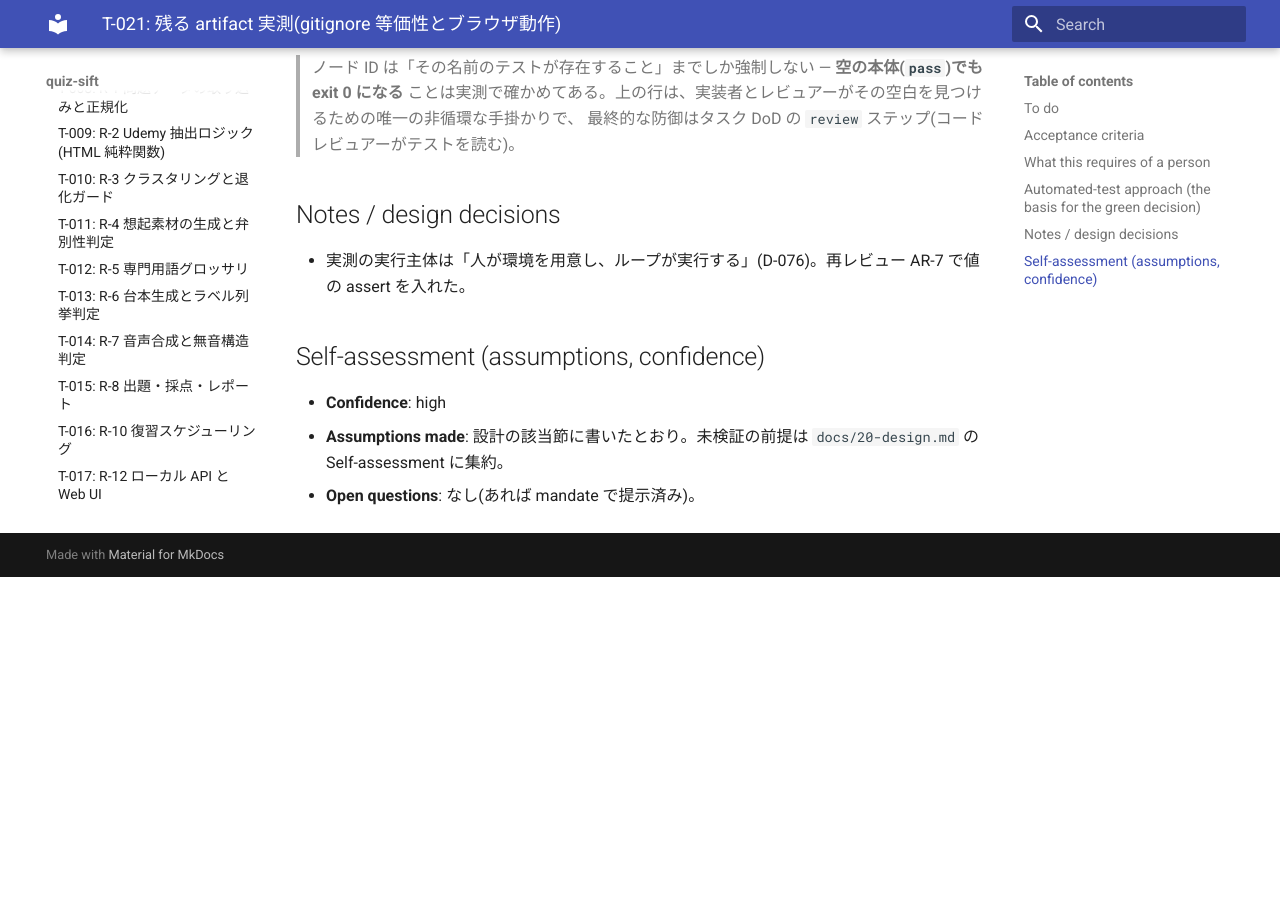
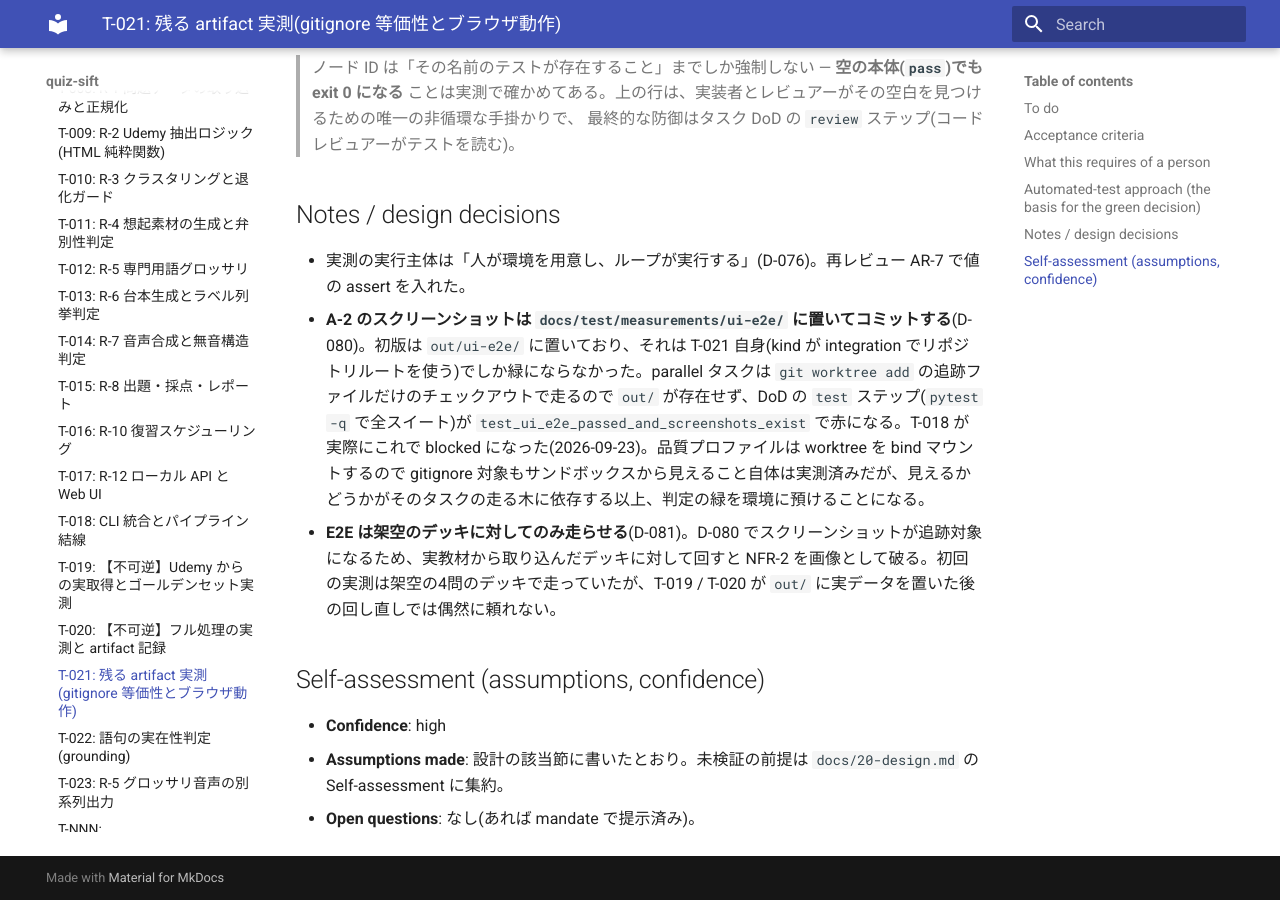
Before and after one commit to komoroko/quiz-sift, an MkDocs documentation site: the page built from docs/tasks/T-021.md, in a window 1280 px wide and 900 px high, scrolled down 1495 px. Built offline with MkDocs 1.6.1 and Material for MkDocs 9.7.7, drawn with Linux system fonts in a browser that asks for light colours; before the commit the page ends 2072 px from its top, so only the background shows below that; some of the changed text lies outside the part shown.

Commit message:
revise: T-021 の scope にスクリーンショットの置き場を足す(D-080, D-081)
T-021 の受入基準 A-2 が要求するスクリーンショットを置ける追跡対象のパスが、どのタスクの
scope にも無かった。out/ui-e2e/ に置いた初版は T-021 自身(kind が integration で
リポジトリルートを使う)でしか緑にならず、parallel タスクは git worktree add の追跡ファイル
だけのチェックアウトで走るので out/ が存在せず、DoD の test ステップ(pytest -q で全スイート)が
test_ui_e2e_passed_and_screenshots_exist で赤になる。T-018 が実際にこれで blocked になった。

変更:
- T-021 の scope.include に docs/test/measurements/ui-e2e/ を追加
- D-080: 置き場の判断。判定方法も基準の文言も変えず、抜けていた1パスを足すだけ。
  同じ形の欠落は D-079(T-007 の pre-commit.md)に続いて2件目。
- D-081: E2E は架空のデッキに対してのみ走らせる。D-080 でスクリーンショットが追跡対象に
  なるため、実教材から取り込んだデッキに対して回すと NFR-2 を画像として破る。初回の実測は
  架空の4問のデッキで走っていたが、T-019 / T-020 が out/ に実データを置いた後の回し直しでは
  偶然に頼れないので制約として書いた。

rein revise --impacted はかけていない。変わるのは T-021 の scope に1ディレクトリ増えることと
decision が2本増えることだけで、どの claim / 受入基準の意味も動かない。--impacted をかけると
T-021 とその下流が needs-revision になり、/tasks の再実行で23タスク全部を keep に分類し直す
作業が発生する。D-078 / D-079 の revise でも同じ理由で見送っている。

レビュー予算(0.99 MB / 0.52 MB、OVER)は今回触らないことを人が決めた。受入時に、最終的な
変更量を見てから max_diff_bytes を上げるかどうか判断する。その時点で config.yaml は再び
凍結されているので、変更にはもう一度 /revise --to mandate が必要になる。

T-021 と T-018 は todo に戻してある(いずれも --fresh)。

```diff
--- a/docs/tasks/T-021.md
+++ b/docs/tasks/T-021.md
@@ -10,7 +10,7 @@
 
 ## To do
 
-`docs/20-design.md` の NFR-2, R-12 節を実装する。scope: `docs/test/measurements/gitignore-equivalence.md`, `docs/test/measurements/ui-e2e.md`, `tests/measurements/test_host_check_logs.py`
+`docs/20-design.md` の NFR-2, R-12 節を実装する。scope: `docs/test/measurements/gitignore-equivalence.md`, `docs/test/measurements/ui-e2e.md`, `docs/test/measurements/ui-e2e/`, `tests/measurements/test_host_check_logs.py`
 
 ## Acceptance criteria
 
@@ -43,6 +43,8 @@
 ## Notes / design decisions
 
 - 実測の実行主体は「人が環境を用意し、ループが実行する」(D-076)。再レビュー AR-7 で値の assert を入れた。
+- **A-2 のスクリーンショットは `docs/test/measurements/ui-e2e/` に置いてコミットする**(D-080)。初版は `out/ui-e2e/` に置いており、それは T-021 自身(kind が integration でリポジトリルートを使う)でしか緑にならなかった。parallel タスクは `git worktree add` の追跡ファイルだけのチェックアウトで走るので `out/` が存在せず、DoD の `test` ステップ(`pytest -q` で全スイート)が `test_ui_e2e_passed_and_screenshots_exist` で赤になる。T-018 が実際にこれで blocked になった(2026-09-23)。品質プロファイルは worktree を bind マウントするので gitignore 対象もサンドボックスから見えること自体は実測済みだが、見えるかどうかがそのタスクの走る木に依存する以上、判定の緑を環境に預けることになる。
+- **E2E は架空のデッキに対してのみ走らせる**(D-081)。D-080 でスクリーンショットが追跡対象になるため、実教材から取り込んだデッキに対して回すと NFR-2 を画像として破る。初回の実測は架空の4問のデッキで走っていたが、T-019 / T-020 が `out/` に実データを置いた後の回し直しでは偶然に頼れない。
 
 ## Self-assessment (assumptions, confidence)
 
```
Also changed, not shown: 3 other files.
